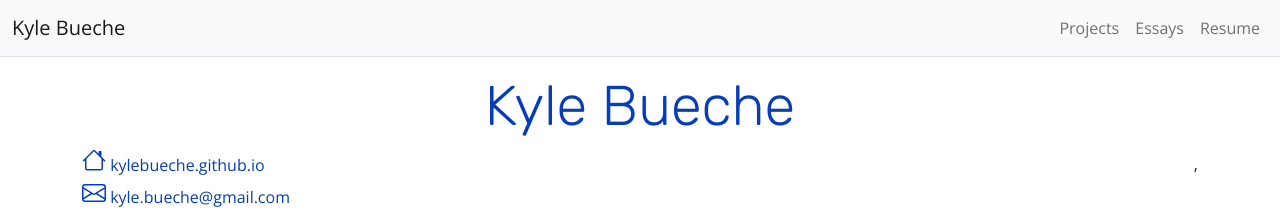
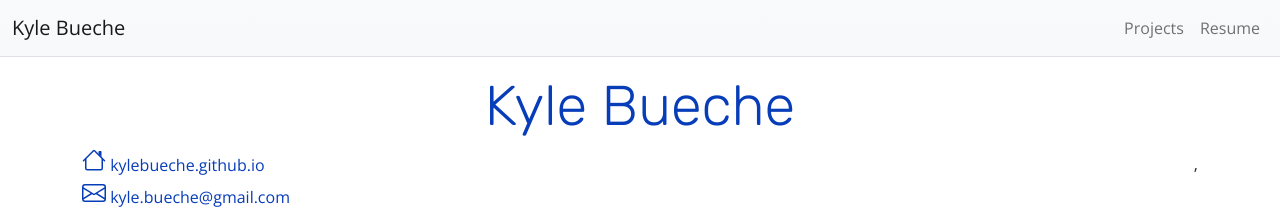
Before and after one commit to kylebueche/kylebueche.github.io, a Jekyll site: the page built from resume.html, in a window 1280 px wide. Shown: the top 211 px of the page. Built offline with Jekyll 4.4.1, drawn with Linux system fonts in a browser that asks for light colours.

Commit message:
Update header.html

```diff
--- a/_includes/header.html
+++ b/_includes/header.html
@@ -4,7 +4,6 @@
     <div class="ms-auto">
       <ul class="navbar-nav mb-2 mb-lg-0">
         <a class="nav-link" href="{{ '/#projects' | prepend: site.baseurl }}">Projects</a>
-        <a class="nav-link" href="{{ '/#essays' | prepend: site.baseurl }}">Essays</a>
         <a class="nav-link" href="{{ '/resume.html' | prepend: site.baseurl }}">Resume</a>
       </ul>
     </div>
```
